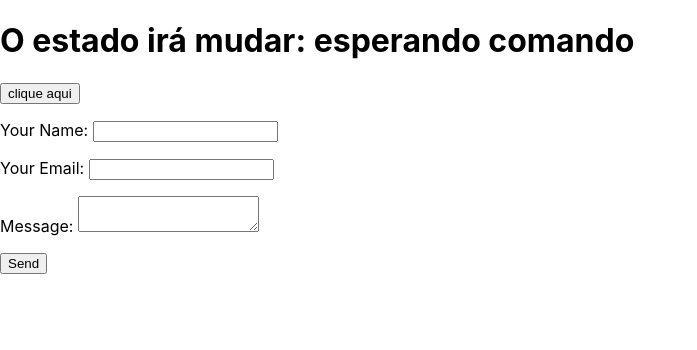
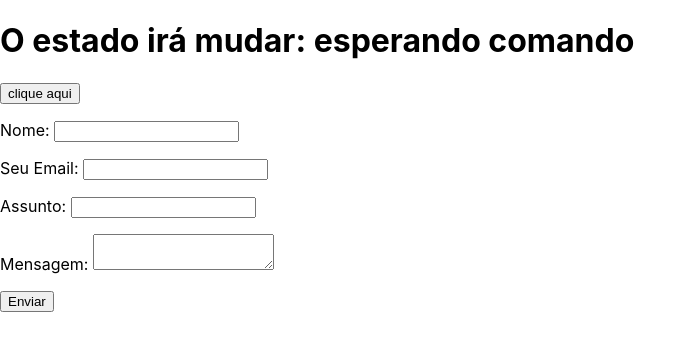
Before and after one commit to lisbao1303/melo-site, a React (Create React App) app: page / in a window 1280 px wide. Shown: the top 350 px of the page, without its empty margins (0-697 px from the left). Built offline with nearby package versions, Linux system fonts and the light colour scheme; the HTML template or start-up script is replaced by a standard one.

Commit message:
netlify email

```diff
--- a/public/index.html
+++ b/public/index.html
@@ -32,7 +32,9 @@
     <form name="contact" netlify netlify-honeypot="bot-field" hidden>
       <input type="text" name="name" />
       <input type="email" name="email" />
+      <input type="text" name="subject" />
       <textarea name="message"></textarea>
+      <div data-netlify-recaptcha="true"></div>
     </form>
     <!--
       This HTML file is a template.
--- a/src/feat/Sendmail.js
+++ b/src/feat/Sendmail.js
@@ -6,21 +6,29 @@ function Sendmail() {
       <input type="hidden" name="form-name" value="contact" />
       <p>
         <label>
-          Your Name: <input type="text" name="name" />
+          Nome: <input type="text" name="name" />
         </label>
       </p>
       <p>
         <label>
-          Your Email: <input type="email" name="email" />
+          Seu Email: <input type="email" name="email" />
         </label>
       </p>
       <p>
         <label>
-          Message: <textarea name="message"></textarea>
+          Assunto: <input type="text" name="name" />
         </label>
       </p>
       <p>
-        <button type="submit">Send</button>
+        <label>
+          Mensagem: <textarea name="message"></textarea>
+        </label>
+      </p>
+      <p>
+        <div data-netlify-recaptcha="true"></div>
+      </p>
+      <p>
+        <button type="submit">Enviar</button>
       </p>
     </form>
   );
```
